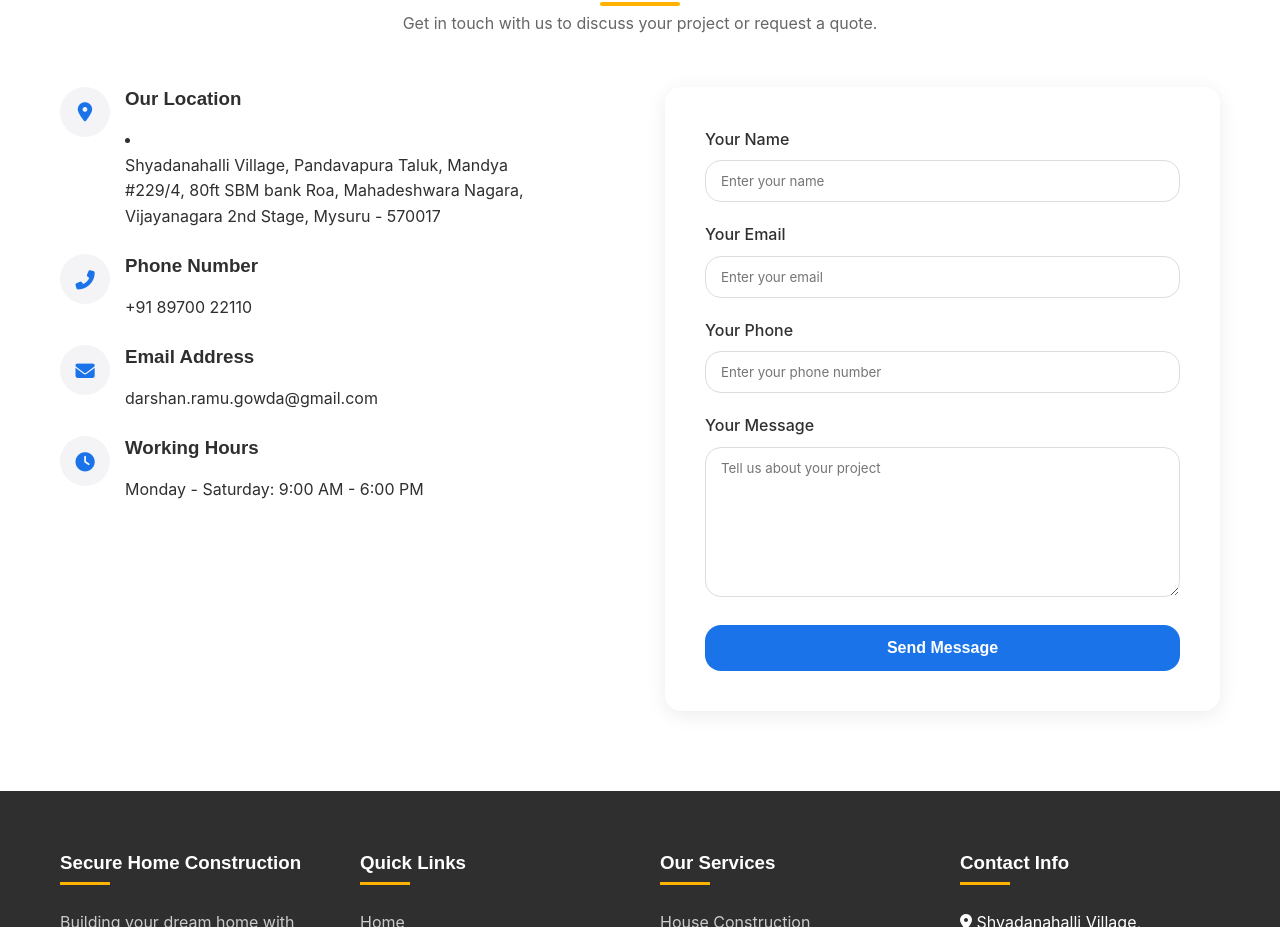
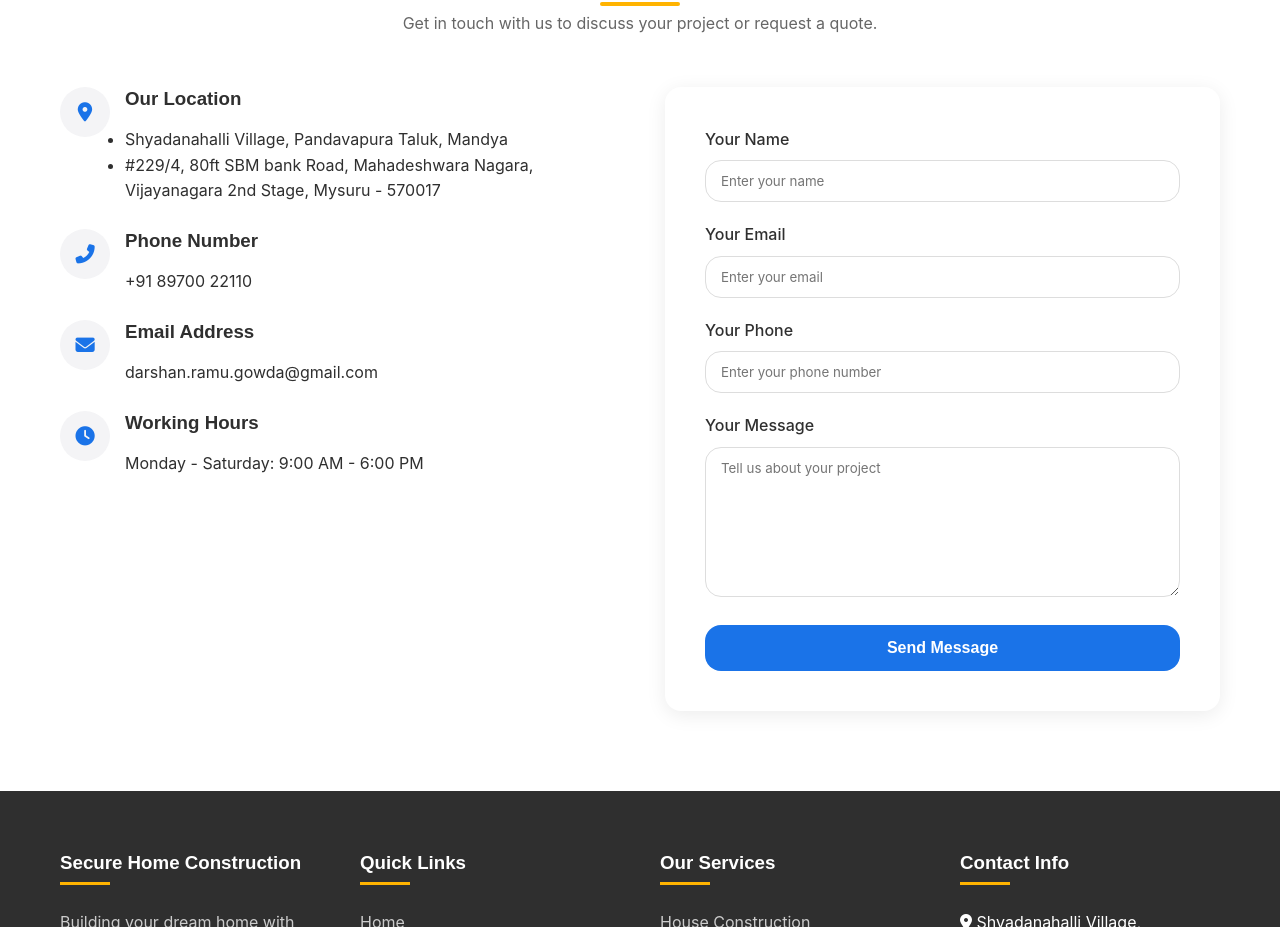
Before and after one commit to tejasgowda04/SecureHome, a plain HTML site: page index.html in a window 1280 px wide. Shown: the part 6058-6985 px from the top of the page. Drawn offline with Linux system fonts and the light colour scheme.

Commit message:
Update index.html

```diff
--- a/index.html
+++ b/index.html
@@ -447,11 +447,10 @@
                         </div>
                         <div>
                             <h3>Our Location</h3>
-                            <li>
-                               <ul>Shyadanahalli Village, Pandavapura Taluk, Mandya</ul>
-                            <ul>#229/4, 80ft SBM bank Roa, Mahadeshwara Nagara,
-                               Vijayanagara 2nd Stage, Mysuru - 570017</ul>
-                            </li>
+<ul>
+   <li>Shyadanahalli Village, Pandavapura Taluk, Mandya</li>
+   <li>#229/4, 80ft SBM bank Road, Mahadeshwara Nagara, Vijayanagara 2nd Stage, Mysuru - 570017</li>
+</ul>
                         </div>
                     </div>
                     <div class="contact-item">
```
